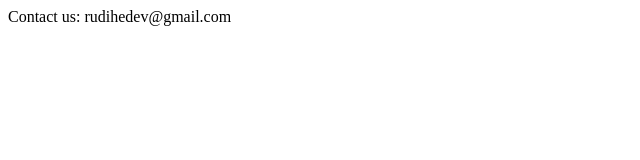
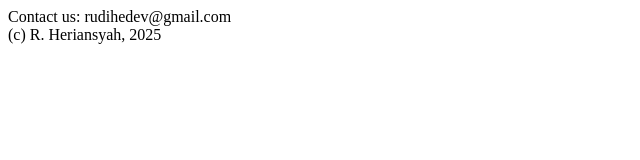
Before and after one commit to rudihedev/company-profile, a plain HTML site: page contact.html in a window 1280 px wide. Shown: the whole page, without its empty margins (0-640 px from the left). Drawn offline with Linux system fonts and the light colour scheme.

Commit message:
Add footer in contact.html

```diff
--- a/contact.html
+++ b/contact.html
@@ -7,5 +7,6 @@
 </head>
 <body>
     <div>Contact us: rudihedev@gmail.com</div>
+    <footer>(c) R. Heriansyah, 2025</footer>
 </body>
 </html>
```
